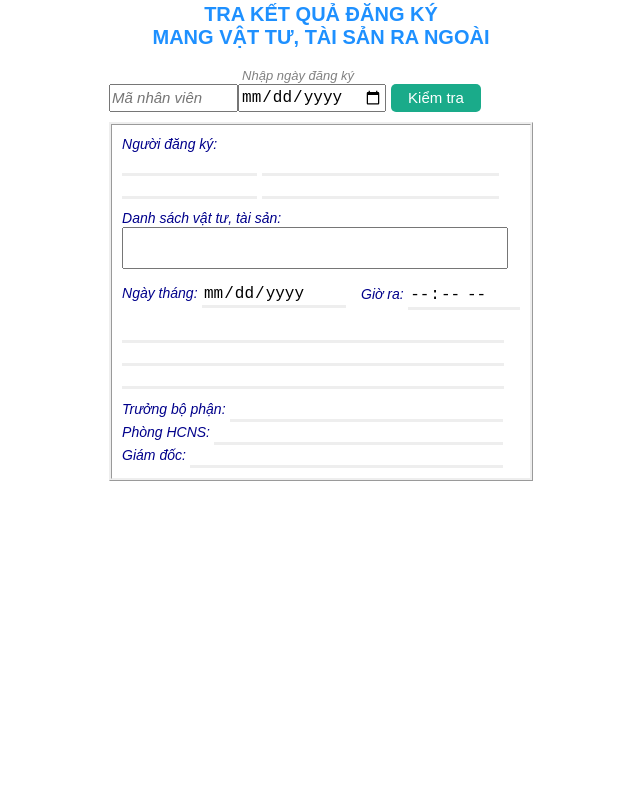
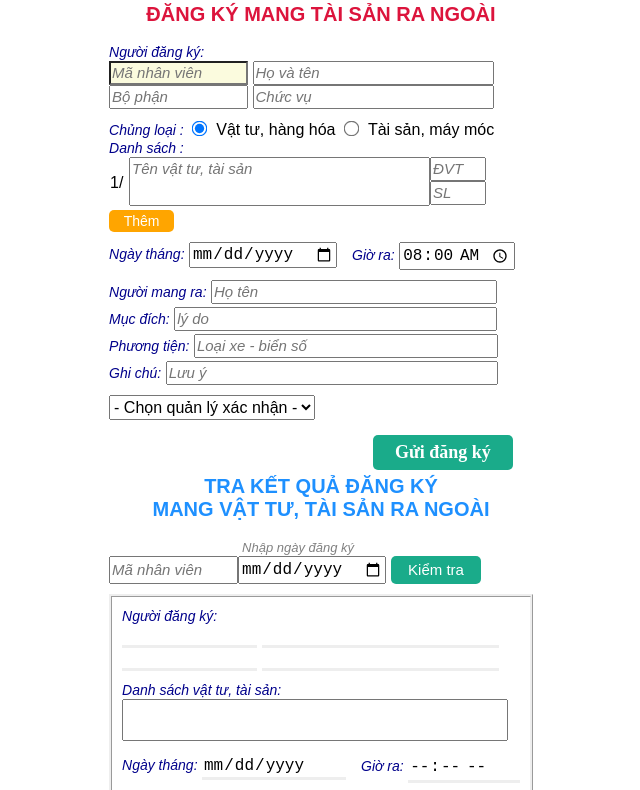
Before and after one commit to SongLamPack/DKVatTuRaNgoai_SLP, a website built with Parcel: page index.html in a window 1280 px wide. Shown: the part 51-841 px from the top of the page, without its empty margins (319-959 px from the left). Before the commit the page ends 800 px from the top, so only its background shows below. Built offline with nearby package versions, Linux system fonts and the light colour scheme.

Commit message:
Update index.html

```diff
--- a/index.html
+++ b/index.html
@@ -26,7 +26,7 @@
           />
     </div>
     <!-- bảng chào mừng -->
-    <section id="pgdangky" class="hidden">
+    <section id="pgdangky" class="hiddenm">
       <h1
         id="tieudeform"
         class="tieude"
@@ -51,7 +51,10 @@
           <input id="idchucvu" class="done" type="text" placeholder="Chức vụ" style="width:235px" readonly></input>
         </div>
         <div style="padding-top:10px;">
-					<label for="idVT">Danh sách vật tư, tài sản:</label><br>
+          <label for="loaivt">Chủng loại :</label>
+          <input id="idhanghoa" class="nhaplieu" type="radio" name="loaivt" checked>Vật tư, hàng hóa</input>
+          <input id="idtaisan" class="nhaplieu" type="radio" name="loaivt">Tài sản, máy móc</input>
+          <br><label for="idVT">Danh sách :</label><br>
           <div class="dsvattu">
             <div style="display:flex">
               <input class = "soTT" style="width:18px;border: none" value="1/" readonly></input>
```
